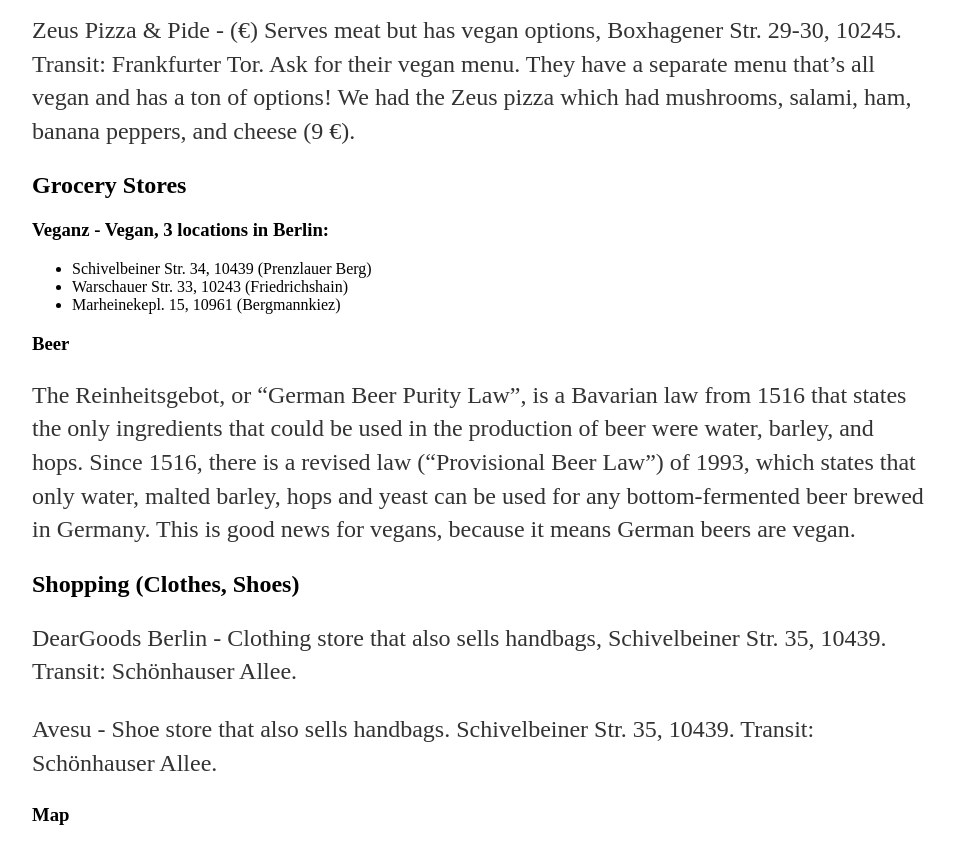
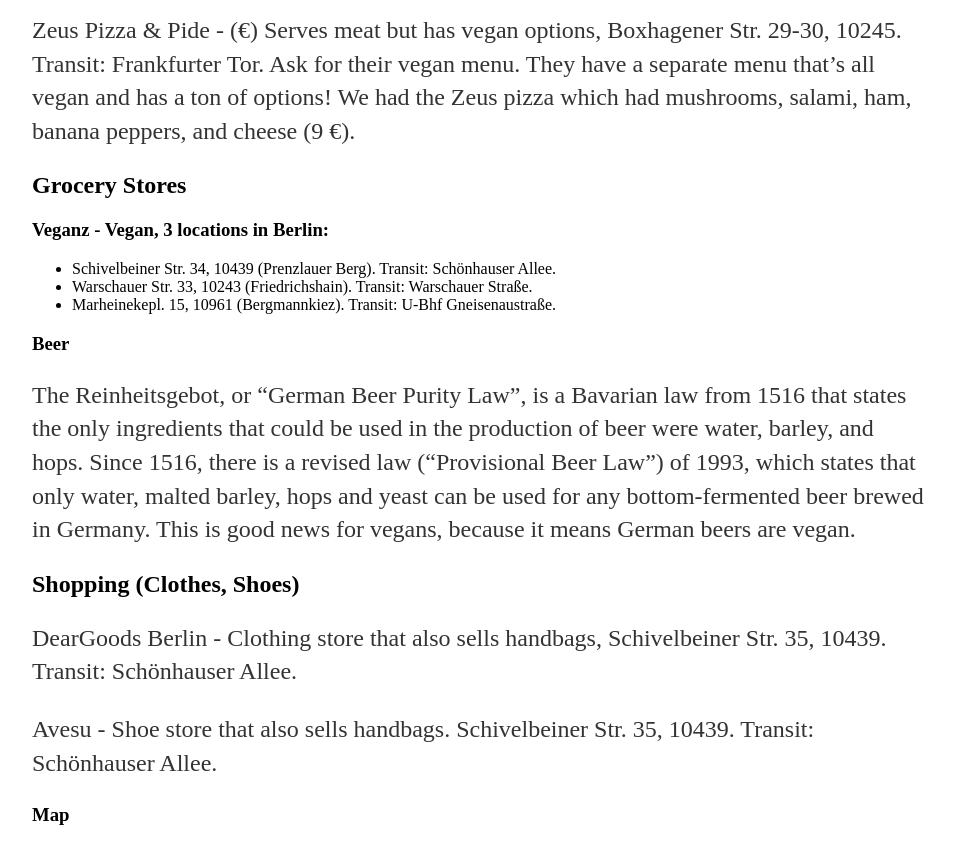
Before and after one commit to sydneymwong/sydneymwong.github.io, a Jekyll site: the page built from _posts/2017-12-3-vegan-berlin.md, in a window 1280 px wide and 900 px high, scrolled down 1518 px, cut to the strip 0-841 px from the top of the window. Shown: the whole strip, without its empty margins (160-1114 px from the left). Built offline with Jekyll 4.4.1, drawn with Linux system fonts in a browser that asks for light colours.

Commit message:
put transit info for veganz

```diff
--- a/_posts/2017-12-3-vegan-berlin.md
+++ b/_posts/2017-12-3-vegan-berlin.md
@@ -41,9 +41,9 @@
 
 ### Veganz - Vegan, 3 locations in Berlin:
 
-* Schivelbeiner Str. 34, 10439 (Prenzlauer Berg)
-* Warschauer Str. 33, 10243 (Friedrichshain)
-* Marheinekepl. 15, 10961 (Bergmannkiez)
+* Schivelbeiner Str. 34, 10439 (Prenzlauer Berg).  Transit: Schönhauser Allee.
+* Warschauer Str. 33, 10243 (Friedrichshain).  Transit: Warschauer Straße.
+* Marheinekepl. 15, 10961 (Bergmannkiez).  Transit: U-Bhf Gneisenaustraße.
 
 ### Beer
 The Reinheitsgebot, or “German Beer Purity Law”, is a Bavarian law from 1516 that states the only ingredients that could be used in the production of beer were water, barley, and hops.  Since 1516, there is a revised law (“Provisional Beer Law”) of 1993, which states that only water, malted barley, hops and yeast can be used for any bottom-fermented beer brewed in Germany.  This is good news for vegans, because it means German beers are vegan.
```
